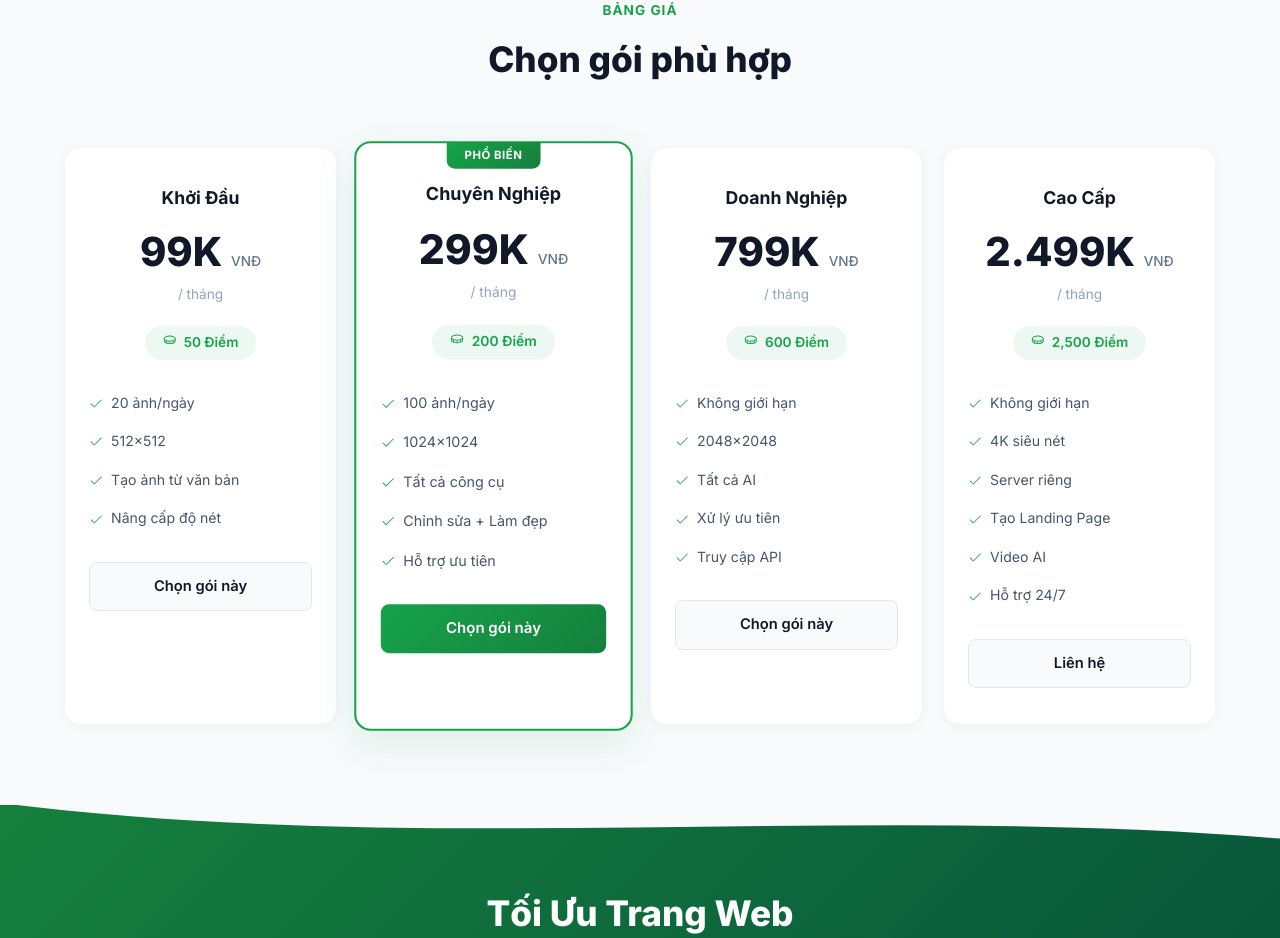
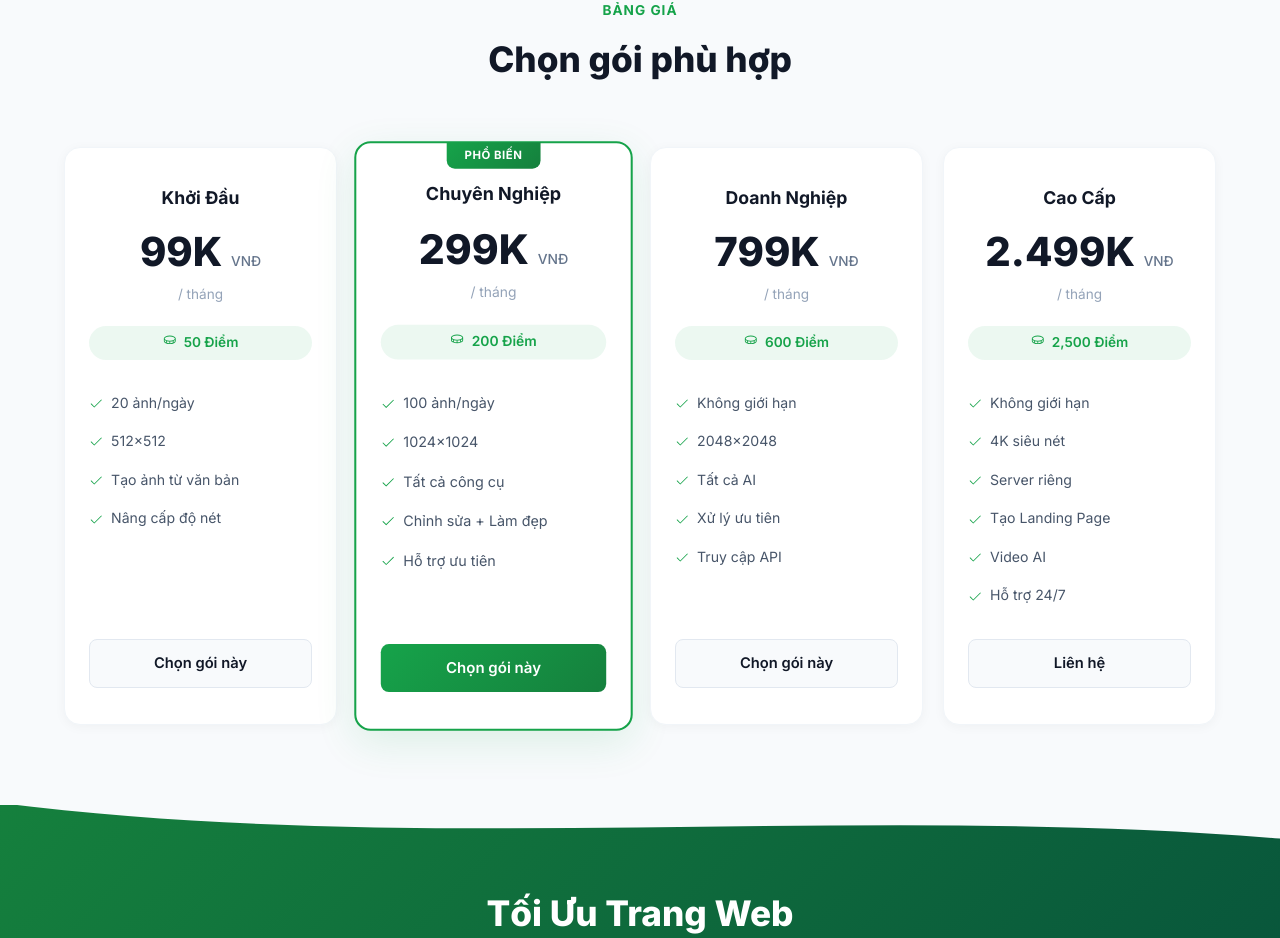
Before and after one commit to nguyenlehai-dev/hybrid-saas, a Next.js app in the folder frontend/: page / in a window 1280 px wide. Shown: the part 4458-5396 px from the top of the page. Built offline with nearby package versions, Linux system fonts and the light colour scheme.

Commit message:
fix: căn đều nút bấm trong bảng giá bằng flexbox

```diff
--- a/frontend/package.json
+++ b/frontend/package.json
@@ -5,7 +5,7 @@
   "scripts": {
     "dev": "next dev",
     "build": "next build",
-    "start": "next start",
+    "start": "node .next/standalone/server.js",
     "lint": "next lint"
   },
   "dependencies": {
--- a/frontend/src/components/landing/PricingSection.tsx
+++ b/frontend/src/components/landing/PricingSection.tsx
@@ -23,6 +23,7 @@ export default function PricingSection() {
             <div key={i} style={{
               background: "#fff", borderRadius: 16, padding: "36px 24px",
               textAlign: "center", position: "relative",
+              display: "flex", flexDirection: "column" as const,
               border: plan.popular ? "2px solid #16a34a" : "1px solid #f1f5f9",
               boxShadow: plan.popular ? "0 12px 40px rgba(22,163,74,0.12)" : "0 2px 12px rgba(0,0,0,0.04)",
               transform: plan.popular ? "scale(1.02)" : "none",
@@ -45,7 +46,7 @@ export default function PricingSection() {
                 background: "rgba(22,163,74,0.08)", color: "#16a34a",
                 fontSize: "0.85rem", fontWeight: 600, marginBottom: 24,
               }}><PiCoin style={{ marginRight: 4 }} /> {plan.credits} Điểm</div>
-              <ul style={{ listStyle: "none", textAlign: "left", marginBottom: 24 }}>
+              <ul style={{ listStyle: "none", textAlign: "left", marginBottom: 24, flex: 1 }}>
                 {plan.features.map((f, fi) => (
                   <li key={fi} style={{
                     padding: "8px 0", fontSize: "0.88rem", color: "#475569",
@@ -56,6 +57,7 @@ export default function PricingSection() {
                 ))}
               </ul>
               <a href="/login" style={{
+                marginTop: "auto",
                 display: "block", padding: "12px", borderRadius: 8,
                 background: plan.popular ? "linear-gradient(135deg, #16a34a, #15803d)" : "#f8fafc",
                 color: plan.popular ? "#fff" : "#111827", fontWeight: 600, fontSize: "0.92rem",
```
